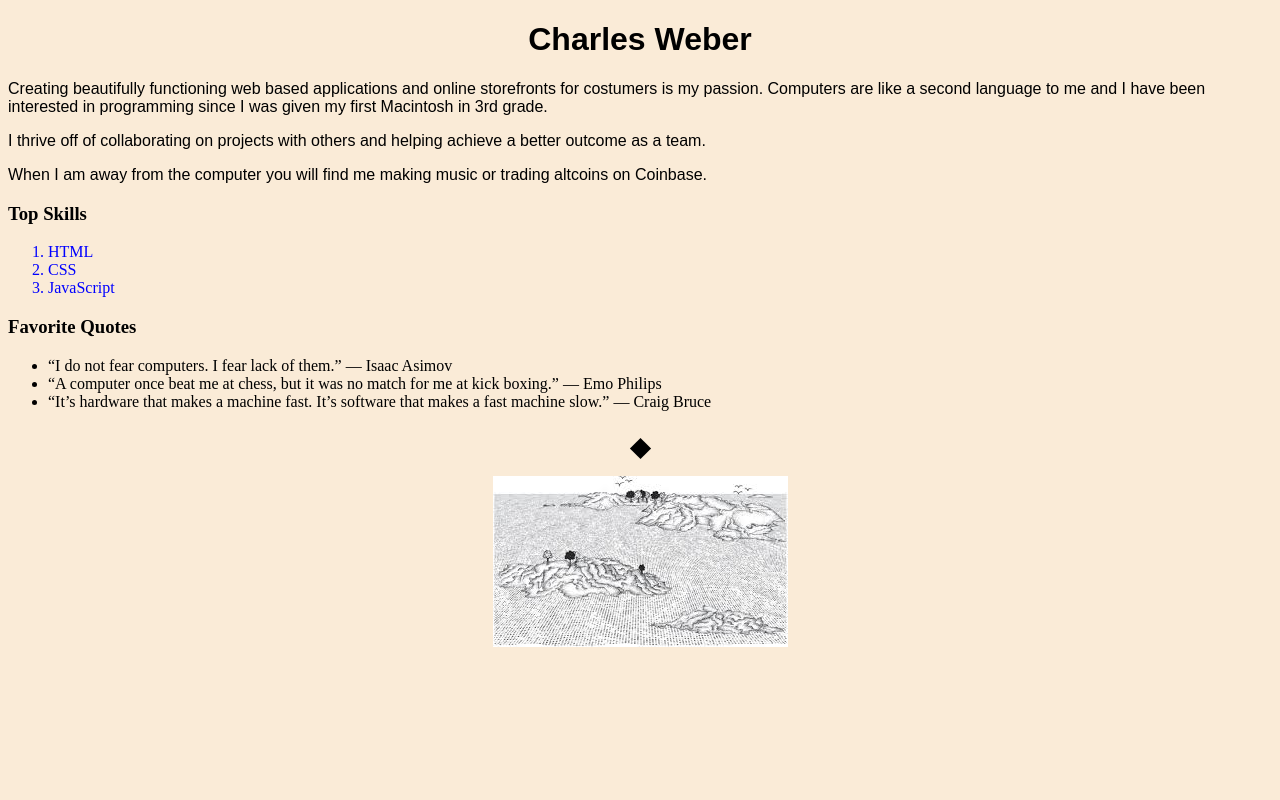
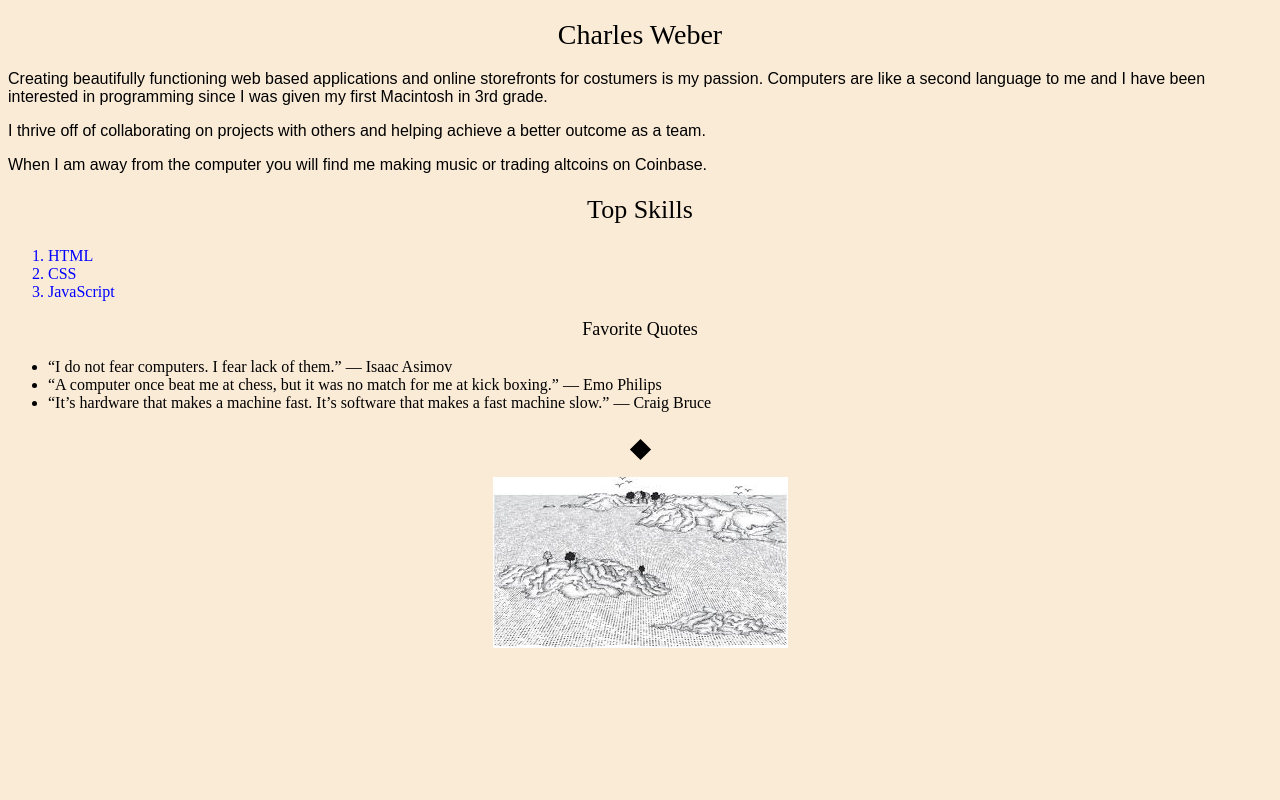
Before and after one commit to chicer/chicer.github.io, a plain HTML site: page index.html in a window 1280 px wide. Shown: the top 800 px of the page. Drawn offline with Linux system fonts and the light colour scheme.

Commit message:
Add files via upload

```diff
--- a/index.html
+++ b/index.html
@@ -23,8 +23,8 @@
     <p>When I am away from the computer you will find me making music or trading altcoins on Coinbase.</p>
 
 		<article>
+      <h2>Top Skills</h2>
 			<section>
-				<h3>Top Skills</h3>
 <!-- Ordered List -->
 				 <ol>
           <li>HTML</li>
@@ -50,14 +50,12 @@
 	</main>
 
 <hr>
+
 <div>
 <img src="images/eloquent.jpeg" />
 </div>
-    <script src="script.js"></script>
-</body>
 
 <!-- This is the Footer and contact links -->
-
   <footer>
     <h4>
       Contact Me:
@@ -67,4 +65,16 @@
       </h4>
 
   </footer>
+
+
+
+
+
+    <script src="script.js"></script>
+
+
+
+</body>
+
+
 </html>
--- a/style.css
+++ b/style.css
@@ -1,7 +1,9 @@
 /* Header Styles */
 
 header {
+
   text-align:center
+
 
 }
 
@@ -25,21 +27,16 @@ footer {
     padding: 20px 0;
 }
 /* All the Text and Font Parameters */
-h1 {
-  color: rgb(0, 0, 0);
-  font-family: Arial, Helvetica, sans-serif
+h1, h2, h3 {
+  font-family: arial
+	color: #403933;
+  text-align: center;
+  font-weight: 500;
 }
 
-h2 {
-
-  color: black
-  font-family: Arial, Helvetica, sans-serif
-}
-
-h3 {
-  color: grey
-  font-family: Arial, Helvetica, sans-serif
-}
+h1 { font-size: 28px; }
+h2 { font-size: 26px; }
+h3 { font-size: 18px; }
 
 div {
   text-align:center
```
